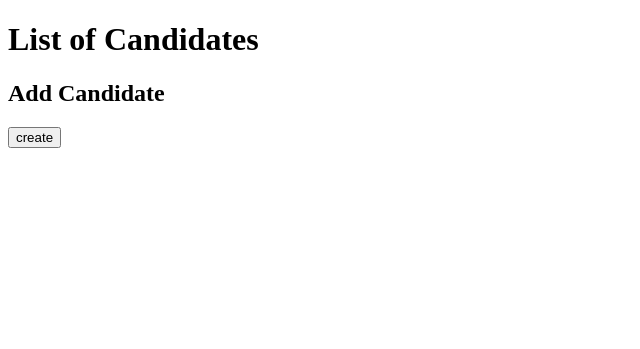
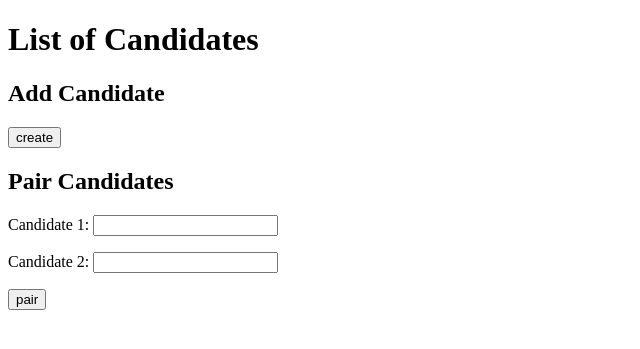
Before and after one commit to CMU-CSA/VotingPlatform, a Django app: page /manage in a window 1280 px wide. Shown: the top 349 px of the page, without its empty margins (0-640 px from the left). Run offline with Django 3.2, Linux system fonts and the light colour scheme; the visitor is signed in with stand-in values (Sample User, id 1); data that the repository does not hold is empty; parts of the project's set-up code (start-up, migrations or seed data) failed here and were passed over.

Commit message:
candidate pairs

```diff
--- a/VotingPlatform/forms.py
+++ b/VotingPlatform/forms.py
@@ -4,5 +4,5 @@ from models import Candidate
 class CandidateForm(forms.ModelForm):
     class Meta:
         model = Candidate
-        exclude = ('votes', )
+        exclude = ('votes', 'round', )
         widgets = {'picture' : forms.FileInput() }
--- a/VotingPlatform/models.py
+++ b/VotingPlatform/models.py
@@ -5,14 +5,15 @@ class Candidate(models.Model):
     votes = models.IntegerField(default = 0)
     information = models.CharField(max_length = 8192)
     picture = models.ImageField(upload_to = 'pictures', blank=True)
+    round = models.IntegerField(default = 1)
 
     def vote(self):
         self.votes = self.votes + 1
         self.save()
 
 class CandidatePair(models.Model):
-    first = models.OneToOneField(Candidate)
-    second = models.OneToOneField(Candidate)
+    first = models.ForeignKey(Candidate, related_name = "first")
+    second = models.ForeignKey(Candidate, related_name = "second")
 
     def winner(self):
         return self.first if self.first.votes > self.second.votes else self.second
--- a/VotingPlatform/templates/admin.html
+++ b/VotingPlatform/templates/admin.html
@@ -26,6 +26,18 @@
     {% endfor %}
   </div>
   <div>
+    {% for pair in pairs %}
+    <form action="{% url 'unpair' %}" method="post">
+      <span>Candidate 1: {{pair.first.name}}</span>
+      <br />
+      <span>Candidate 2: {{pair.second.name}}</span>
+      <input type="hidden" name="pid" value="{{pair.id}}" />
+      <input type="submit" value="unpair" />
+      {% csrf_token %}
+    </form>
+    {% endfor %}
+  </div>
+  <div>
     <h2>Add Candidate</h2>
     <form enctype="multipart/form-data" action="{% url 'add' %}" method="post">
       <table>{{form}}</table>
@@ -33,5 +45,20 @@
       {% csrf_token %}
     </form>
   </div>
+  <div>
+    <h2>Pair Candidates</h2>
+    <form action="{% url 'pair' %}" method="post">
+      <p>
+        Candidate 1:
+        <input type="text" name="name1" />
+      </p>
+      <p>
+        Candidate 2:
+        <input type="text" name="name2" />
+      </p>
+      <input type="submit" value="pair" />
+      {% csrf_token %}
+    </form>
+  </div>
 </body>
 </html>
--- a/VotingPlatform/urls.py
+++ b/VotingPlatform/urls.py
@@ -10,6 +10,8 @@ urlpatterns = patterns('',
     url(r'^remove$', 'VotingPlatform.views.remove_candidate', name='remove'),
     url(r'^add$', 'VotingPlatform.views.add_candidate', name='add'),
     url(r'^login$', 'VotingPlatform.views.user_login', name='login'),
+    url(r'^pair$', 'VotingPlatform.views.pair_candidates', name='pair'),
+    url(r'^unpair$', 'VotingPlatform.views.unpair_candidates', name='unpair'),
     url(r'^photo/(?P<cid>\d+)$', 'VotingPlatform.views.get_photo', name='photo'),
     # url(r'^blog/', include('blog.urls')),
 
--- a/VotingPlatform/views.py
+++ b/VotingPlatform/views.py
@@ -1,7 +1,7 @@
 from django.shortcuts import render, redirect, get_object_or_404
 from django.http import HttpResponse, Http404
 from mimetypes import guess_type
-from VotingPlatform.models import Candidate
+from VotingPlatform.models import Candidate, CandidatePair
 from VotingPlatform.forms import CandidateForm
 from django.contrib.auth.models import User
 from django.contrib.auth import login, authenticate
@@ -31,16 +31,18 @@ def user_login(request):
     return redirect(reverse('manage'))
 
 def voting_page(request):
-    candidates = Candidate.objects.all()
-    return render(request, 'voting.html', {"candidates":candidates})
+    pairs = CandidatePair.objects.all()
+    return render(request, 'voting.html', {"pairs":pairs})
 
 @login_required
 def admin_page(request):
     candidates = Candidate.objects.all()
-    context = {'form':CandidateForm(), 'candidates':candidates}
+    pairs = CandidatePair.objects.all()
+    context = {'form':CandidateForm(), 'candidates':candidates, 'pairs':pairs}
     return render(request, 'admin.html', context)
 
 @login_required
+@transaction.atomic
 def add_candidate(request):
     if not 'name' in request.POST or not request.POST['name'] \
         or not 'information' in request.POST or not request.POST['information']:
@@ -61,6 +63,7 @@ def add_candidate(request):
         return redirect(reverse('manage'))
 
 @login_required
+@transaction.atomic
 def remove_candidate(request):
     if not 'name' in request.POST or not request.POST['name']:
         return render(request, 'error.html')
@@ -69,6 +72,36 @@ def remove_candidate(request):
         candidate = Candidate.objects.get(name = name)
         candidate.picture.delete()
         candidate.delete()
+        return redirect(reverse('manage'))
+    except ObjectDoesNotExist:
+        return render(request, 'error.html')
+
+@login_required
+@transaction.atomic
+def pair_candidates(request):
+    if not 'name1' in request.POST or not request.POST['name1'] \
+        or not 'name2' in request.POST or not request.POST['name2']:
+        return render(request, 'error.html')
+    name1 = request.POST['name1']
+    name2 = request.POST['name2']
+    try:
+        candidate1 = Candidate.objects.get(name = name1)
+        candidate2 = Candidate.objects.get(name = name2)
+        pair = CandidatePair(first = candidate1, second = candidate2)
+        pair.save()
+        return redirect(reverse('manage'))
+    except ObjectDoesNotExist:
+        return render(request, 'error.html')
+
+@login_required
+@transaction.atomic
+def unpair_candidates(request):
+    if not 'pid' in request.POST or not request.POST['pid']:
+        return render(request, 'error.html')
+    pid = request.POST['pid']
+    try:
+        pair = CandidatePair.objects.get(id = pid)
+        pair.delete()
         return redirect(reverse('manage'))
     except ObjectDoesNotExist:
         return render(request, 'error.html')
```
